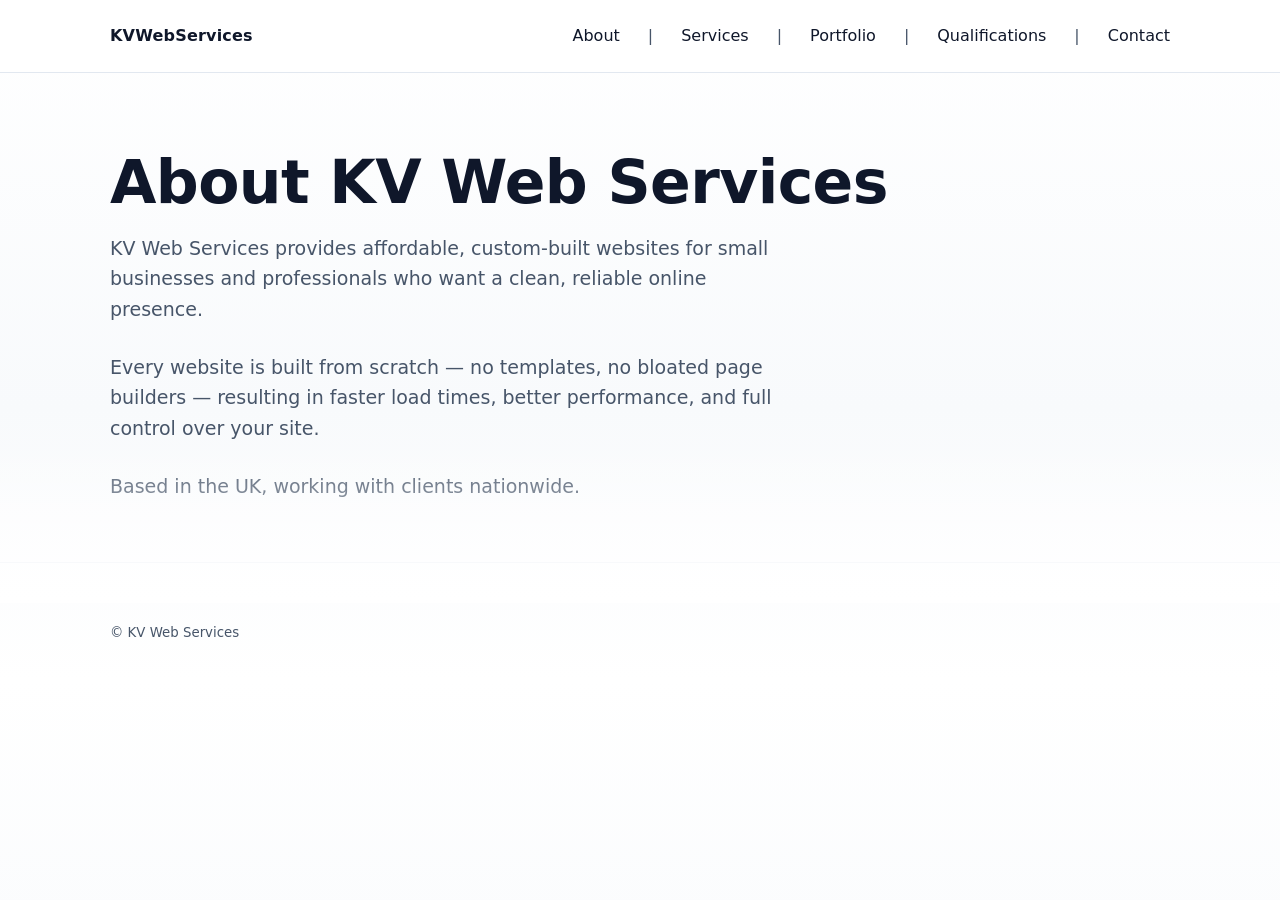
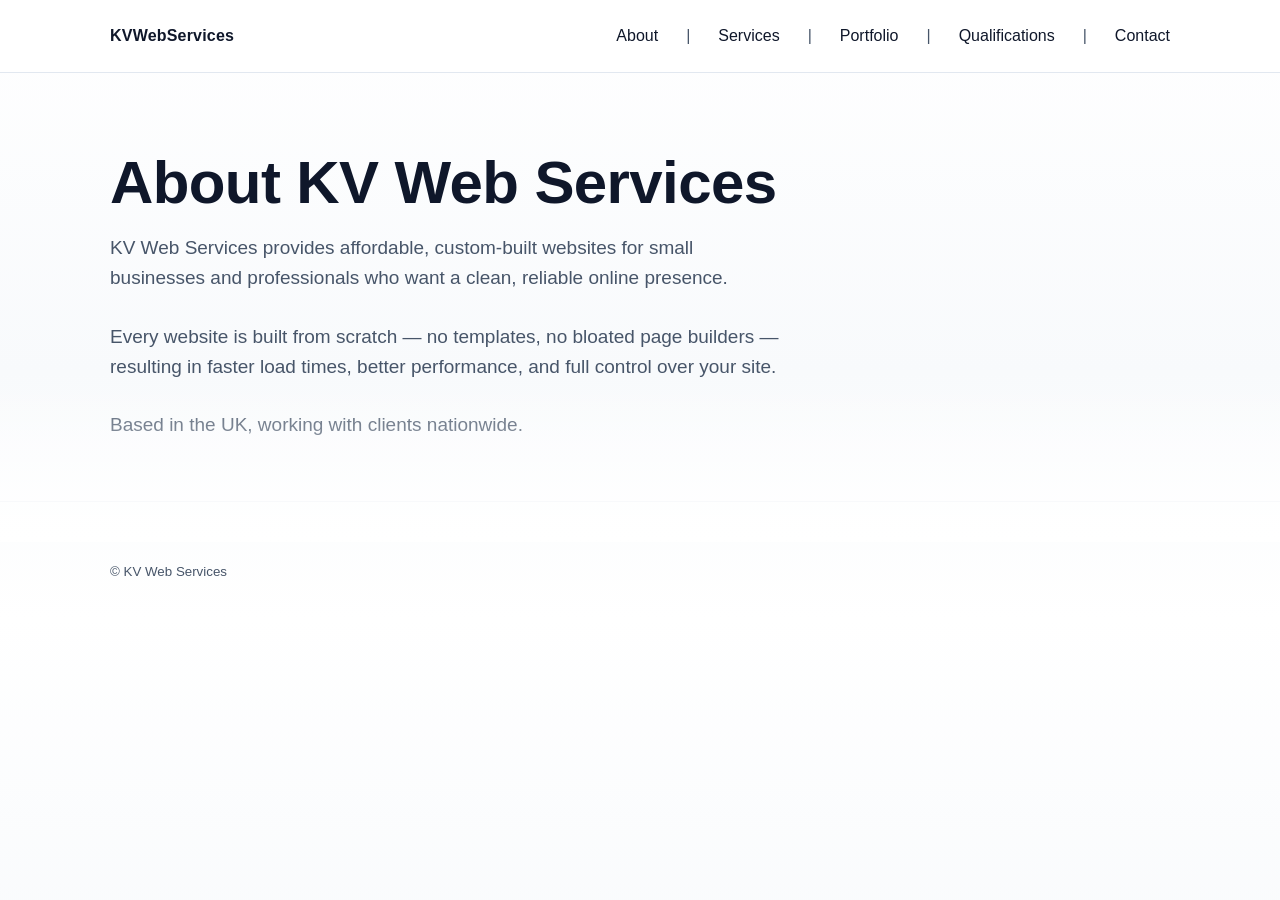

Refine Apple-first system typography rendering

--- a/css/style.css
+++ b/css/style.css
@@ -37,7 +37,9 @@ html {
 
 
 body {
-  font-family: system-ui, -apple-system, "Helvetica Neue", Arial, sans-serif;
+  font-family: -apple-system, BlinkMacSystemFont, "SF Pro Text", "Helvetica Neue", Arial, sans-serif;
+  -webkit-font-smoothing: antialiased;
+  -moz-osx-font-smoothing: grayscale;
 
   background: linear-gradient(
     to bottom,
